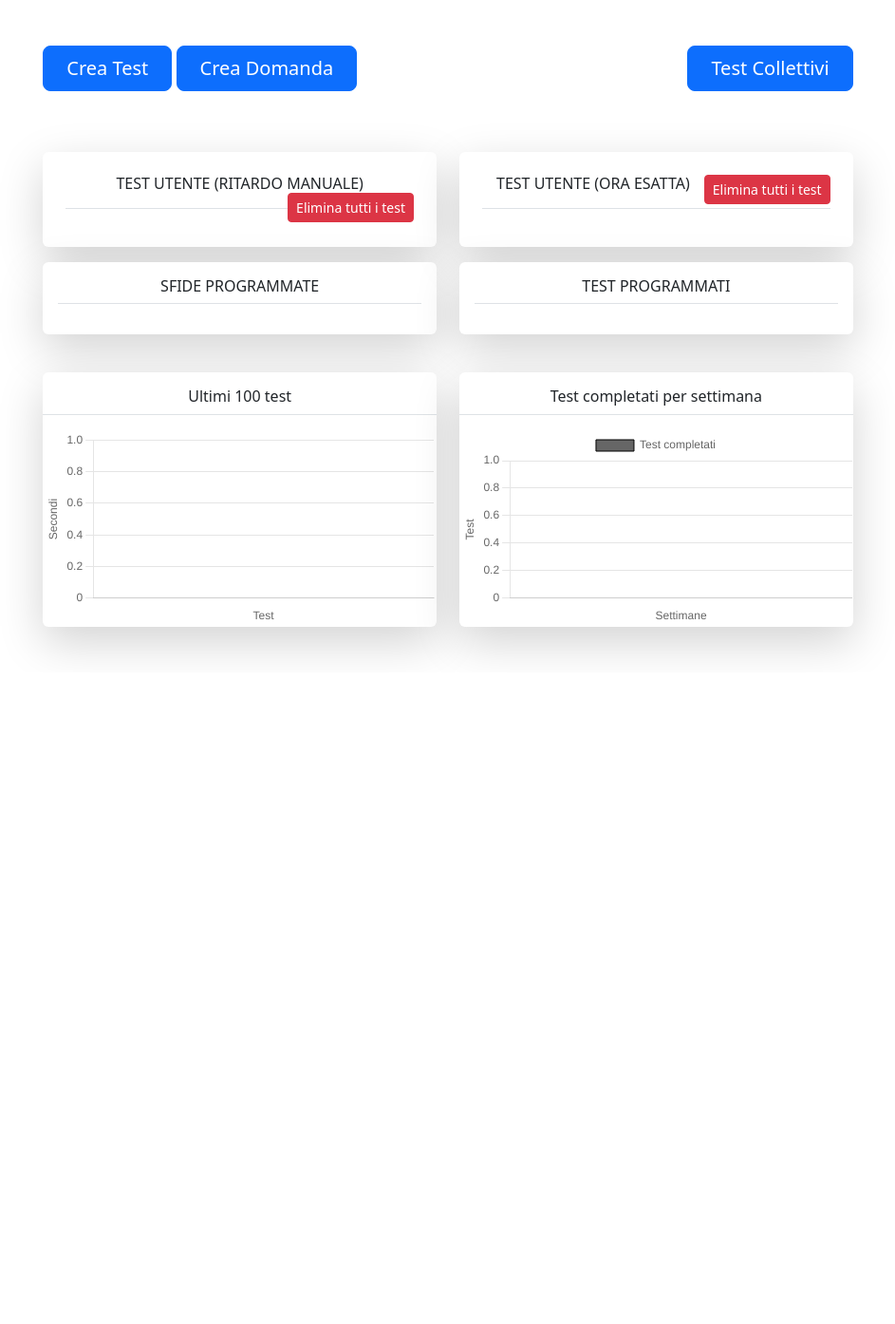
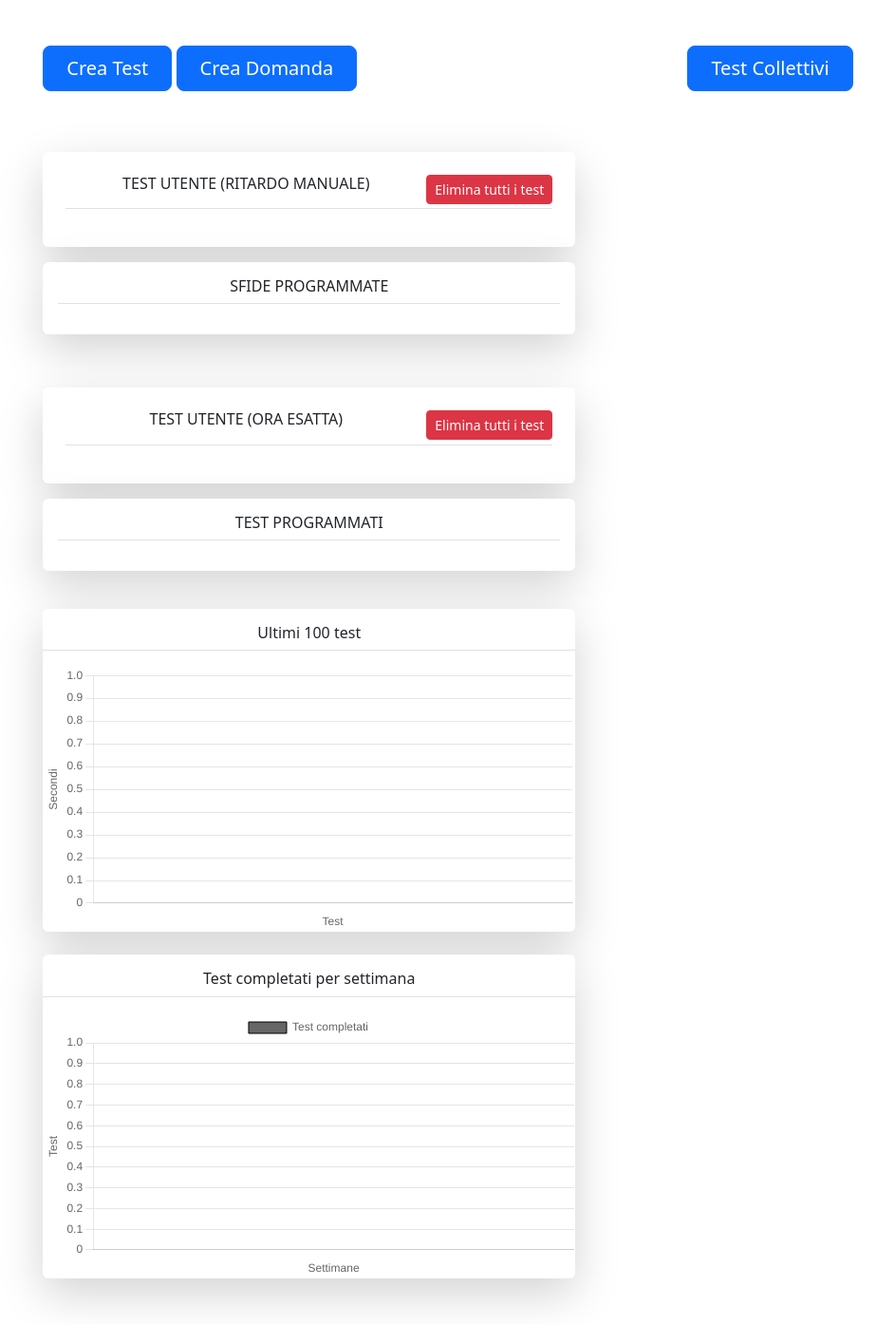
Before and after one commit to FREEDuu/QuestPlatform, a Django app: page / in a window 1280 px wide. Shown: the part 211-1605 px from the top of the page at 95% size, without its empty margins (168-1111 px from the left). Before the commit the page ends 900 px from the top, so only its background shows below. Run offline with Django 5.2, Linux system fonts and the light colour scheme; the visitor is signed in with stand-in values (Sample User, id 1); data comes from the database, SQL or seed files in the repository; data that the repository does not hold is empty.

Commit message:
dettagli

```diff
--- a/webapp/templates/home/home.html
+++ b/webapp/templates/home/home.html
@@ -41,7 +41,7 @@
 
               </div>
                 <div class="row g-4">
-                  <div class="col-md-6">
+                  <div class="col-md-8">
                     <div class="my-3 p-4 bg-body rounded shadow-lg text-center">
                       <h6 class="border-bottom pb-3 mb-0">TEST UTENTE (RITARDO MANUALE) <a href="/cancella-test"> <button type="button" class="btn btn-danger btn-sm float-end">Elimina tutti i test</button> </a></h6>
                       <p></p>
@@ -169,7 +169,7 @@
                 </div>
 
 
-                <div class="col-md-6">
+                <div class="col-md-8">
                   <div class="my-3 p-4 bg-body rounded shadow-lg text-center">
                     <h6 class="border-bottom pb-3 mb-0">TEST UTENTE (ORA ESATTA) <a href="/cancella-test"> <button type="button" class="btn btn-danger btn-sm float-end">Elimina tutti i test</button> </a></h6>
                     <p></p>
@@ -241,7 +241,7 @@
                 </div>
           </div>
 
-          <div class="col-md-6">
+          <div class="col-md-8">
             <div class="bg-body rounded shadow-lg">
               <h6 class="border-bottom pb-2 mb-0 text-center p-3">Ultimi 100 test</h6>
               <p></p>
@@ -252,7 +252,7 @@
           </div>
 
 
-          <div class="col-md-6">
+          <div class="col-md-8">
             <div class="bg-body rounded shadow-lg">
               <h6 class="border-bottom pb-2 mb-0 text-center p-3">Test completati per settimana</h6>
               <p></p>
@@ -389,7 +389,7 @@
       var endDate = getEndDateOfWeek(week);
       var startDateFormat = formatDateToDayMonth(startDate);
       var endDateFormat = formatDateToDayMonth(endDate);
-      return `${startDateFormat}-${endDateFormat}`;
+      return `${startDateFormat}_${endDateFormat}`;
   });
 
     var testsData = Object.values(testsByWeek);
--- a/webapp/utils/queries.py
+++ b/webapp/utils/queries.py
@@ -35,6 +35,7 @@ def get_user_test_info():
             WHERE
                 webapp_test."dataOraFine" IS NOT NULL AND
                 NOT (webapp_test.tipo = 'sfida' OR webapp_test.tipo LIKE 'collettivo%')
+                AND webapp_test.utente_id NOT IN (1,2,3)
             ORDER BY
                 webapp_test."dataOraInizio" DESC;
         """)
@@ -70,7 +71,8 @@ def get_users_tests_100():
             GROUP BY
                 auth_user.username
             HAVING
-                COUNT(webapp_test."idTest") < 100;
+                COUNT(webapp_test."idTest") < 100
+            ORDER BY test_count DESC;
         """)
         result_set = cursor.fetchall()
     return result_set
--- a/webapp/views/page_views.py
+++ b/webapp/views/page_views.py
@@ -182,7 +182,7 @@ def Sfida(req):
 
     user_list = User.objects.exclude(Q(id = req.user.id))
     user_lists = list()
-    user_fields_list = [user_lists.append((user.username,user.username)) for user in user_list]
+    [user_lists.append((user.username,user.username)) for user in user_list]
 
     storico_sfide_fatte = Sfide.objects.filter(utente = req.user)
     storico_sfide_ricevute = Sfide.objects.filter(utenteSfidato = req.user)
@@ -408,8 +408,6 @@ def creaDomande(req):
     if req.user.is_staff == False:
         return redirect('home')
 
-
-
     return render(req, 'creaDomande/creaDomande.html')
 
 def creaDomandeDisplay(req):
```
Also changed, not shown: 1 other file.
